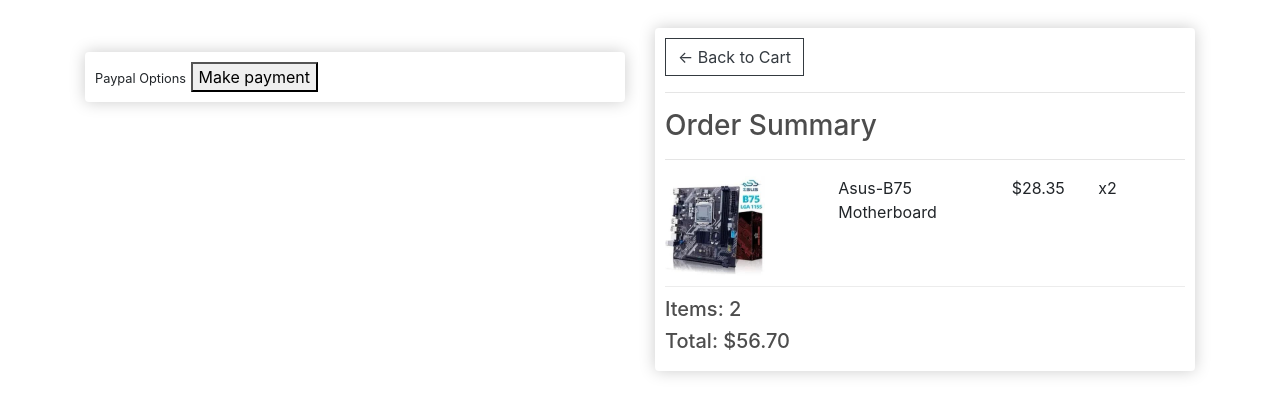
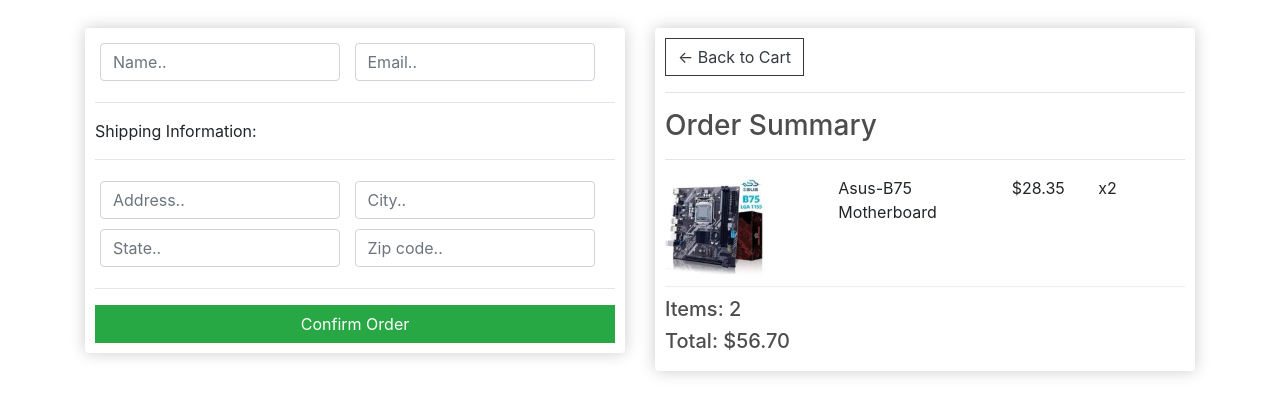
Before and after one commit to kwonfir33/PC-Parts-Hub-Django, a Django app: page /checkout/ in a window 1280 px wide. Shown: the part 82-497 px from the top of the page. Run offline with Django 5.2, Linux system fonts and the light colour scheme; a user stored in the database is signed in; data comes from the database, SQL or seed files in the repository; both versions use the stored data as it was after the commit; some libraries are stand-ins or nearby versions.

Commit message:
confirm order functionalities added

```diff
--- a/myapp/models.py
+++ b/myapp/models.py
@@ -2,12 +2,7 @@ from django.db import models
 from django.contrib.auth.models import User
 from PIL import Image
 
-class Profile(models.Model):
-    user = models.OneToOneField(User, on_delete=models.CASCADE)
-    contact_no = models.CharField(max_length=15, blank=True)
 
-    def __str__(self):
-        return f'{self.user.username} Profile'
 
 class Customer(models.Model):
     user = models.OneToOneField(User, on_delete=models.CASCADE, null=True, blank=True)
--- a/myapp/templates/checkout.html
+++ b/myapp/templates/checkout.html
@@ -33,16 +33,9 @@
                     </div>
 
                     <hr>
-					<input id="form-button" class="btn btn-success btn-block" type="submit" value="Continue">
+                    <input id="form-button" class="btn btn-success btn-block" type="submit" value="Confirm Order">
                 </form>
             </div>
-
-			<br>
-			<div class="box-element hidden" id="payment-info">
-				<small>Paypal Options</small>
-				<button id="make-payment">Make payment</button>
-			</div>
-
         </div>
 
         <div class="col-lg-6">
@@ -53,82 +46,46 @@
                 <hr>
                 {% for item in items %}
                     <div class="cart-row">
-					<div style="flex:2"><img class="row-image" src="{{item.product.imageURL}}"></div>
-					<div style="flex:2"><p>{{item.product.name}}</p></div>
-					<div style="flex:1"><p>${{item.product.price|floatformat:2}}</p></div>
-					<div style="flex:1"><p>x{{item.quantity}}</p></div>
+                        <div style="flex:2"><img class="row-image" src="{{ item.product.imageURL }}"></div>
+                        <div style="flex:2"><p>{{ item.product.name }}</p></div>
+                        <div style="flex:1"><p>${{ item.product.price|floatformat:2 }}</p></div>
+                        <div style="flex:1"><p>x{{ item.quantity }}</p></div>
                     </div>
                 {% endfor %}
-				<h5>Items:   {{order.get_cart_items}}</h5>
-				<h5>Total:   ${{order.get_cart_total|floatformat:2}}</h5>
+                <h5>Items:   {{ order.get_cart_items }}</h5>
+                <h5>Total:   ${{ order.get_cart_total|floatformat:2 }}</h5>
             </div>
         </div>
     </div>
 
     <script type="text/javascript">
-		var shipping = '{{order.shipping}}'
-var total = '{{order.get_cart_total|floatformat:2}}'
-var user = '{{user}}' // Ensure user is properly passed as a string to the template
+        var shipping = '{{ order.shipping }}';
+        var total = '{{ order.get_cart_total|floatformat:2 }}';
+        var user = '{{ user }}';
 
-if (shipping == 'False'){
-    document.getElementById('shipping-info').innerHTML = '' // Hide shipping info if not required
-}
-
-if (user == 'AnonymousUser'){
-    document.getElementById('user-info').classList.remove("hidden"); // Show user info for anonymous users
-} else {
-    document.getElementById('user-info').innerHTML = ''; // Hide for logged-in users
-}
-
-if (shipping == 'False' && user != 'AnonymousUser'){
-    document.getElementById('form-wrapper').classList.add("hidden"); // Hide entire form if user is logged in and shipping is false
-    document.getElementById('payment-info').classList.remove("hidden"); // Show payment if shipping is not required
-}
-
-var form = document.getElementById('form')
-form.addEventListener('submit', function(e){
-    e.preventDefault()
-    console.log('Form Submitted...')
-    document.getElementById('form-button').classList.add("hidden");
-    document.getElementById('payment-info').classList.remove("hidden");
-})
-
-document.getElementById('make-payment').addEventListener('click', function(e){
-    submitFormData()
-})
-
-function submitFormData(){
-    console.log('Payment button clicked')
+        var form = document.getElementById('form');
+        form.addEventListener('submit', function(e) {
+            e.preventDefault();
+            console.log('Order Submitted...');
 
             var userFormData = {
-        'name': null,
-        'email': null,
+                'name': form.name.value,
+                'email': form.email.value,
                 'total': total,
-    }
+            };
 
             var shippingInfo = {
-        'address': null,
-        'city': null,
-        'state': null,
-        'zipcode': null,
-    }
+                'address': form.address.value,
+                'city': form.city.value,
+                'state': form.state.value,
+                'zipcode': form.zipcode.value,
+            };
 
-    if (shipping != 'False'){
-        shippingInfo.address = form.address.value
-        shippingInfo.city = form.city.value
-        shippingInfo.state = form.state.value
-        shippingInfo.zipcode = form.zipcode.value
-    }
+            console.log('Shipping Info:', shippingInfo);
+            console.log('User Info:', userFormData);
 
-    if (user == 'AnonymousUser'){
-        userFormData.name = form.name.value
-        userFormData.email = form.email.value
-    }
+            var url = "/process_order/";
 
-    console.log('Shipping Info:', shippingInfo)
-    console.log('User Info:', userFormData)
-
-    var url = "/process_order/"
             fetch(url, {
                 method: 'POST',
                 headers: {
@@ -140,11 +97,9 @@ function submitFormData(){
             .then((response) => response.json())
             .then((data) => {
                 console.log('Success:', data);
-        alert('Transaction completed');
-        window.location.href = "{% url 'products' %}"
-    })
-}
-
-
+                alert('Order placed successfully!');
+                window.location.href = "{% url 'products' %}";
+            });
+        });
     </script>
-{% endblock content %}
+{% endblock %}
--- a/myapp/views.py
+++ b/myapp/views.py
@@ -1,21 +1,24 @@
 from django.shortcuts import render, redirect
-from django.contrib.auth import authenticate, login as auth_login
+from django.contrib.auth import authenticate, login as auth_login, logout
 from django.contrib.auth.models import User
 from django.contrib import messages
+from django.http import JsonResponse
+from django.db.models.signals import post_save
+from django.dispatch import receiver
+import json
+import datetime
+
 from .models import Customer, Order, OrderItem, Product, ShippingAddress
-from django.http import JsonResponse
-import json
-from django.contrib.auth import logout
-from .models import Profile
-from django.dispatch import receiver
-from django.db.models.signals import post_save
-import datetime
 
 
 @receiver(post_save, sender=User)
 def create_customer(sender, instance, created, **kwargs):
     if created:  # Only create the customer if the user was newly created
-        Customer.objects.create(user=instance)
+        customer = Customer.objects.create(user=instance)
+        # Populate the customer fields with the username and email
+        customer.username = instance.username
+        customer.email = instance.email
+        customer.save()
 
 @receiver(post_save, sender=User)
 def save_customer(sender, instance, **kwargs):
@@ -52,7 +55,7 @@ def register_view(request):
         username = request.POST['username']
         email = request.POST['email']
         password = request.POST['password']
-        contact_no = request.POST['contact_no']
+
 
         if User.objects.filter(username=username).exists():
             messages.error(request, 'Username already exists.')
@@ -65,10 +68,6 @@ def register_view(request):
         # Create the user
         user = User.objects.create_user(username=username, email=email, password=password)
 
-        # Create the user profile and save additional info
-        profile = Profile(user=user, contact_no=contact_no)
-        profile.save()
-
         auth_login(request, user)
         return redirect('home')  # Redirect to the homepage after successful registration
 
@@ -76,7 +75,7 @@ def register_view(request):
 
 def logout_user(request):
     logout(request)  # Logs out the current user
-    return redirect('home')  # Redirects to the home page after logging out
+    return redirect('login')  # Redirects to the home page after logging out
 
 # About us view
 def aboutus(request):
@@ -120,7 +119,6 @@ def products(request):
         'search_query': search_query  # Optionally, pass the search query back to the template
     }
     return render(request, 'products.html', context)
-
 
 # Cart view (this page shows the user's cart)
 def cart(request):
@@ -176,7 +174,7 @@ def updateItem(request):
 
     return JsonResponse('Item was added', safe=False)
 
-
+# Process the order (Confirm and save the shipping details)
 def processOrder(request):
     transaction_id = datetime.datetime.now().timestamp()
     data = json.loads(request.body)
@@ -192,18 +190,21 @@ def processOrder(request):
             order.save()
 
         if data['shipping']:  # Check if shipping information exists
-            ShippingAddress.objects.create(
+            shipping_data = data['shipping']
+            shipping_address = ShippingAddress.objects.create(
                 customer=customer,
                 order=order,
-                address=data['shipping']['address'],  # Correct key access
-                city=data['shipping']['city'],
-                state=data['shipping']['state'],
-                zipcode=data['shipping']['zipcode'],
+                address=shipping_data['address'],
+                city=shipping_data['city'],
+                state=shipping_data['state'],
+                zipcode=shipping_data['zipcode'],
             )
+            shipping_address.save()
+
+        return JsonResponse({'message': 'Order placed successfully!'}, safe=False)
+
     else:
-        print('User is not logged in')
-
-    return JsonResponse('Payment submitted..', safe=False)
+        return JsonResponse({'error': 'User is not logged in'}, safe=False)
 
 def product_list(request):
     search_query = request.GET.get('search', '')  # Get the search query from the URL parameter
```
Also changed, not shown: myapp/static/css/login.css (+4 -19 lines), myapp/templates/cart.html (+14 -6 lines), myapp/templates/login.html (+4 -14 lines), db.sqlite3. Lines whose indentation alone changed are shown as unchanged.
